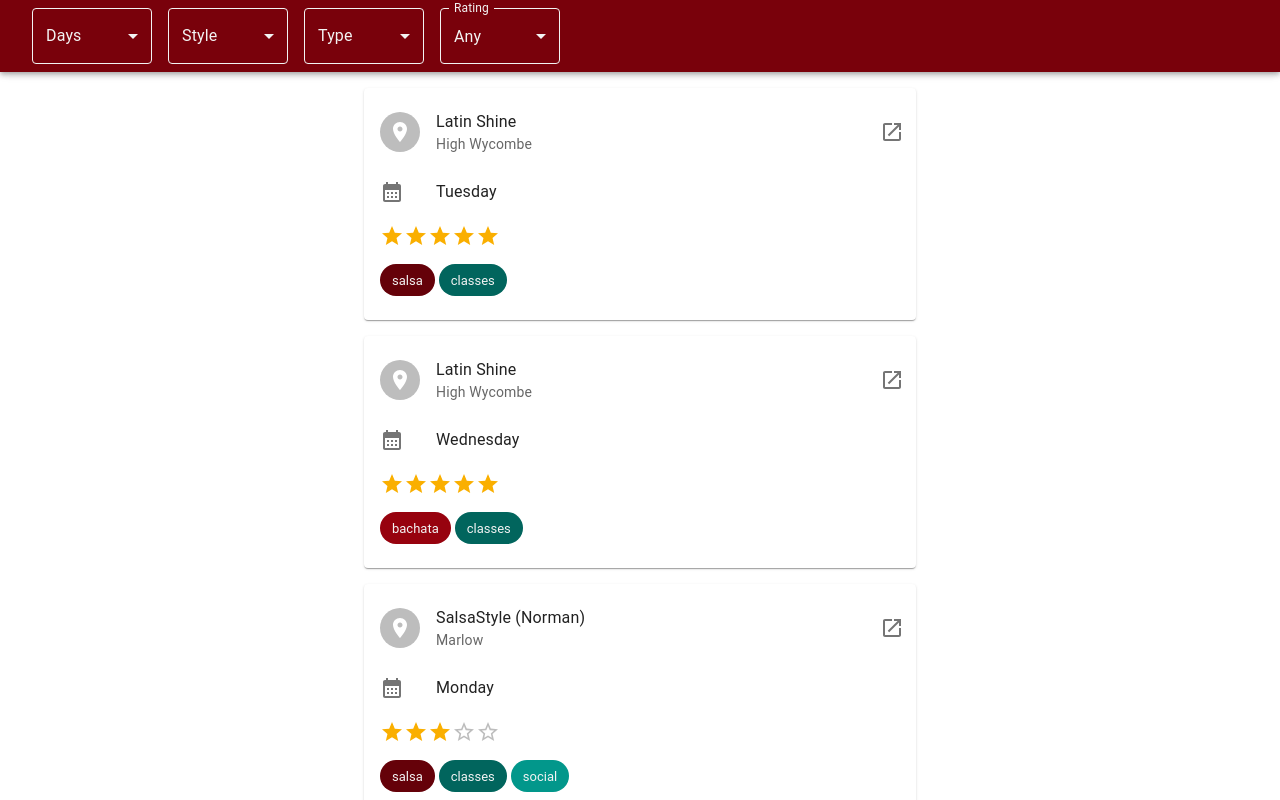
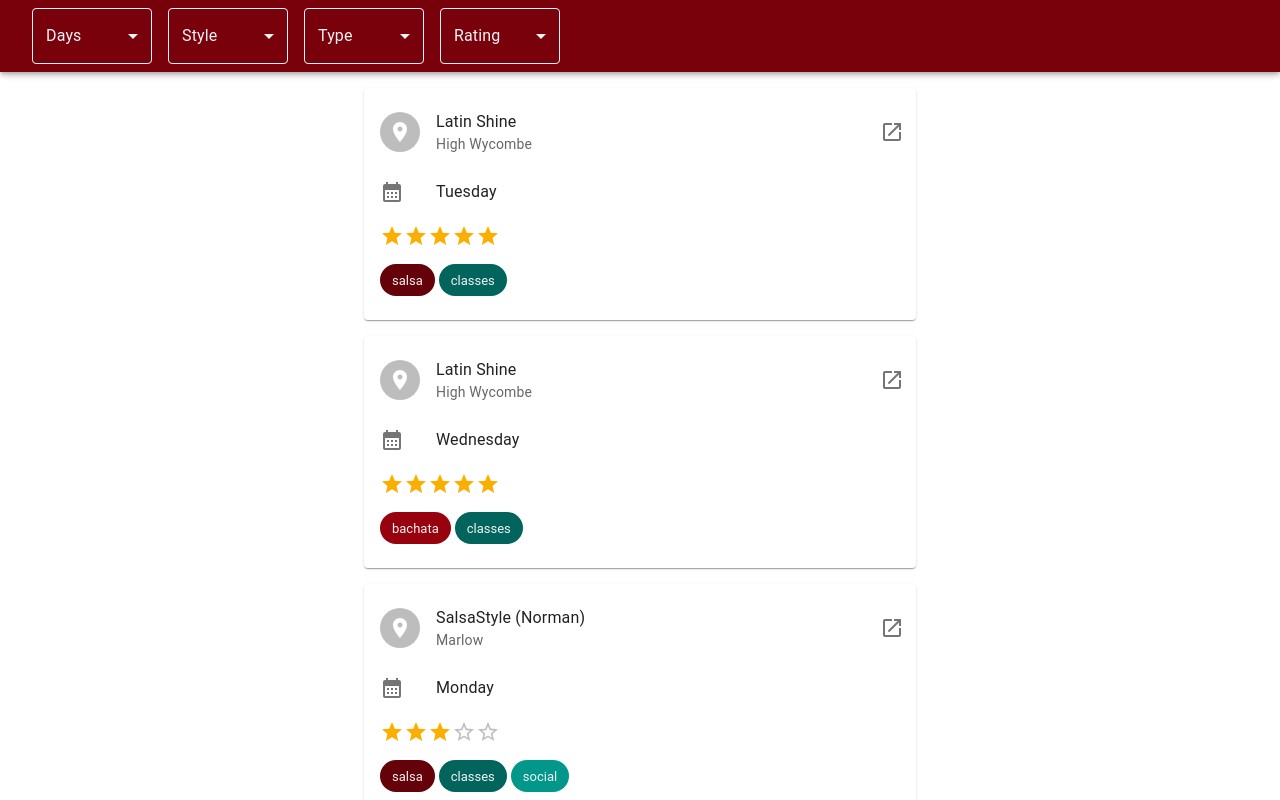
Before and after one commit to PaoloMura/dance-events, a React (Create React App) app: page / in a window 1280 px wide. Shown: the top 800 px of the page. Built offline with nearby package versions, Linux system fonts and the light colour scheme.

Commit message:
fixed rating

```diff
--- a/src/App.js
+++ b/src/App.js
@@ -8,7 +8,7 @@
   const [days, setDays] = React.useState([]);
   const [style, setStyle] = React.useState("");
   const [type, setType] = React.useState("");
-  const [rating, setRating] = React.useState(0);
+  const [rating, setRating] = React.useState("");
 
   return (
     <ThemeProvider theme={theme}>
--- a/src/components/EventList.jsx
+++ b/src/components/EventList.jsx
@@ -32,7 +32,7 @@
       (event) => type === "" || (event.types && event.types.includes(type))
     )
     .filter(
-      (event) => rating === null || (event.stars && event.stars >= rating)
+      (event) => rating === "" || (event.stars && event.stars >= rating)
     );
 
   return (
--- a/src/components/RatingSelect.jsx
+++ b/src/components/RatingSelect.jsx
@@ -16,7 +16,7 @@
         label="Rating"
         onChange={handleChangeRating}
       >
-        <MenuItem value={0}>Any</MenuItem>
+        <MenuItem value={""}>Any</MenuItem>
         <MenuItem value={1}>1</MenuItem>
         <MenuItem value={2}>2</MenuItem>
         <MenuItem value={3}>3</MenuItem>
```
